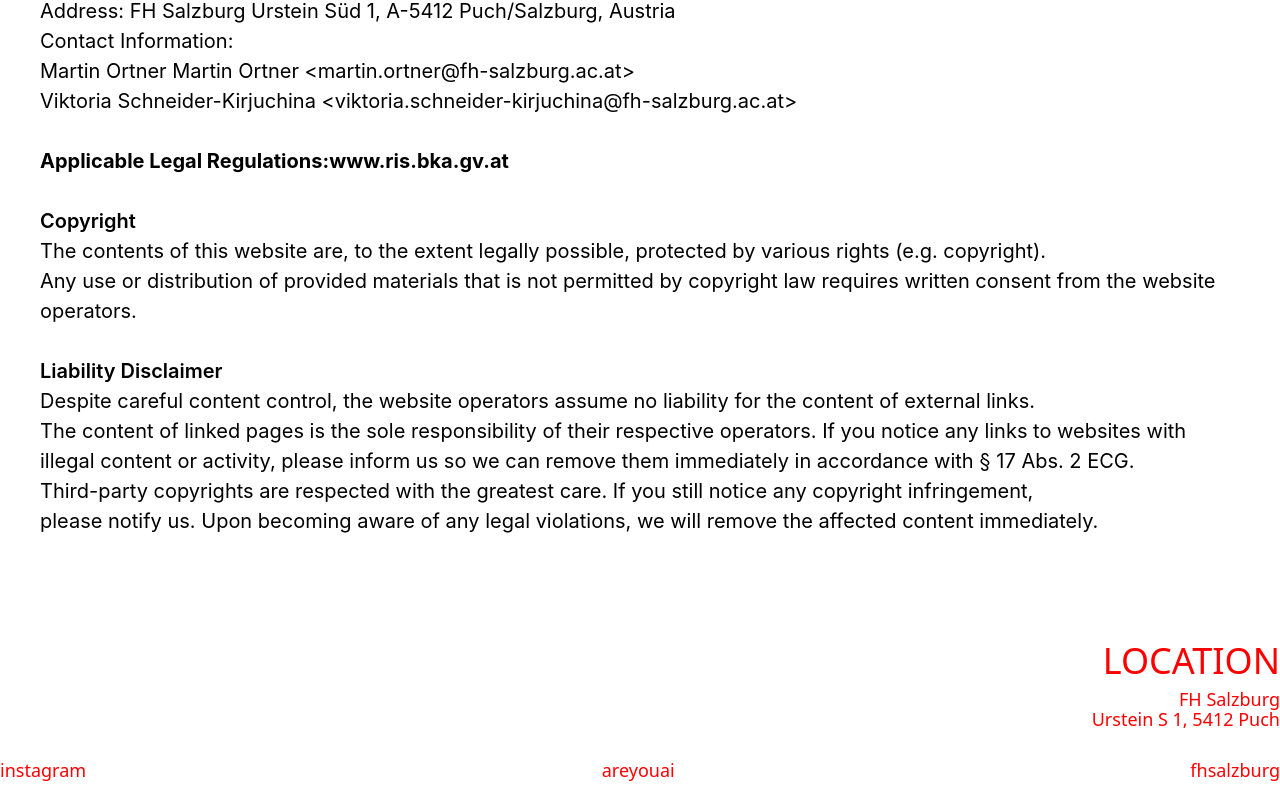
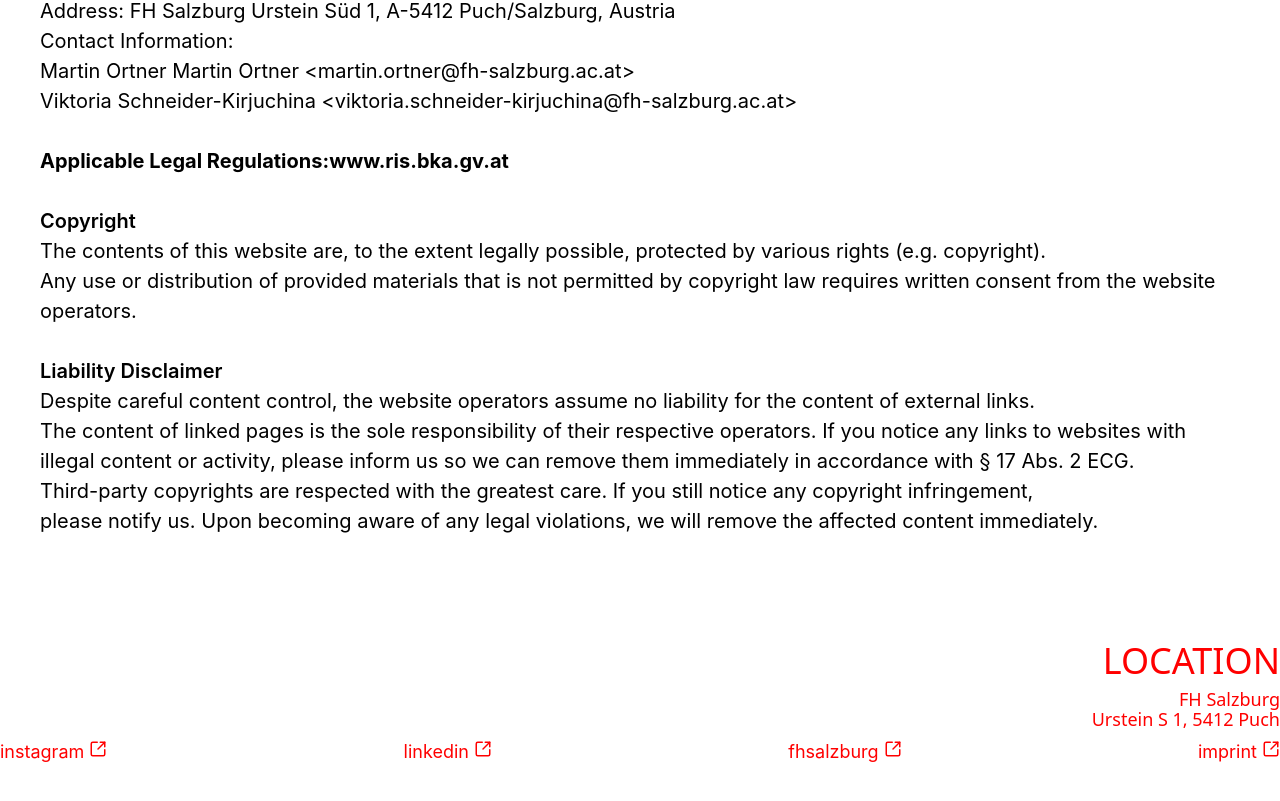
Before and after one commit to natsmnv/Werkschau, a React (Vite) app: page /imprint in a window 1280 px wide. Shown: the part 447-1248 px from the top of the page. After the commit the page ends 1212 px from the top, so only its background shows below. Built offline with nearby package versions, Linux system fonts and the light colour scheme.

Commit message:
Footer links added

```diff
--- a/package.json
+++ b/package.json
@@ -10,6 +10,8 @@
     "preview": "vite preview"
   },
   "dependencies": {
+    "@carbon/icons-react": "^11.81.0",
+    "carbon": "^0.5.0",
     "gsap": "^3.15.0",
     "motion": "^12.40.0",
     "react": "^19.2.5",
--- a/src/components/Footer.tsx
+++ b/src/components/Footer.tsx
@@ -1,7 +1,7 @@
 import "./Home.css";
+import { LuSquareArrowOutUpRight } from "react-icons/lu";
 
 function Footer() {
-
     return (
         <div>
             <div className="home">
@@ -11,10 +11,35 @@
                     <p>Urstein S 1, 5412 Puch</p>
                 </div>
             </div>
+
             <div className="footer-links">
-                <p>instagram</p>
-                <p>areyouai</p>
-                <p>fhsalzburg</p>
+                <a
+                    href="https://www.instagram.com/werkschau.fhsalzburg/"
+                    target="_blank"
+                    rel="noopener noreferrer"
+                >
+                    instagram <LuSquareArrowOutUpRight />
+                </a>
+
+                <a
+                    href="https://www.linkedin.com/company/fhsalzburg-ct/"
+                    target="_blank"
+                    rel="noopener noreferrer"
+                >
+                    linkedin <LuSquareArrowOutUpRight />
+                </a>
+
+                <a
+                    href="https://www.fh-salzburg.ac.at/"
+                    target="_blank"
+                    rel="noopener noreferrer"
+                >
+                    fhsalzburg <LuSquareArrowOutUpRight />
+                </a>
+
+                <a href="/imprint">
+                    imprint <LuSquareArrowOutUpRight />
+                </a>
             </div>
         </div>
     );
--- a/src/components/Home.css
+++ b/src/components/Home.css
@@ -58,6 +58,16 @@
 .footer-links {
   display: flex;
   justify-content: space-between;
+  font-family: "Inter", sans-serif;
+}
+
+.footer-links a {
+  text-decoration: none;
+  color: #ff0000;
+}
+
+.footer-links a:hover {
+  color: #fb9999;
 }
 
 /* MOBILE */
```
Also changed, not shown: 1 other file (tests, documents, lock files or other folders).
